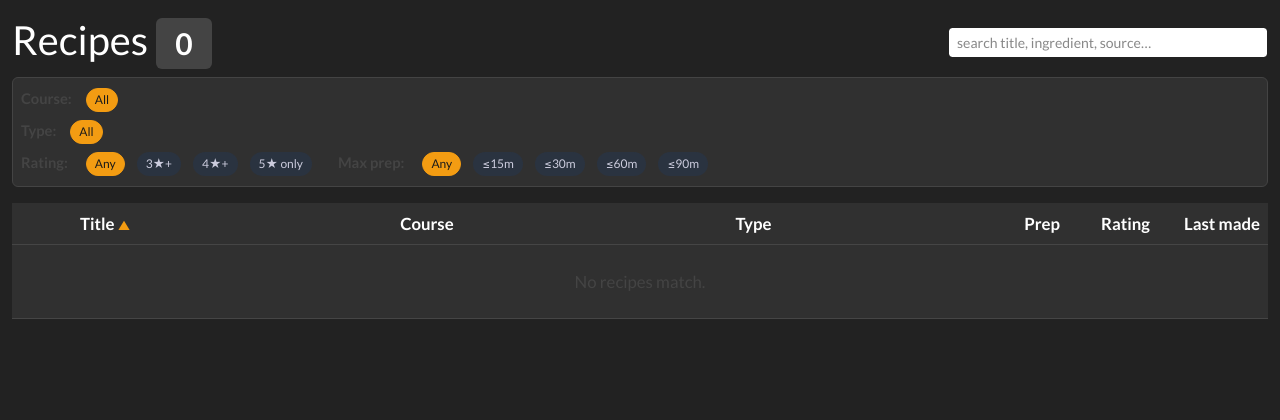
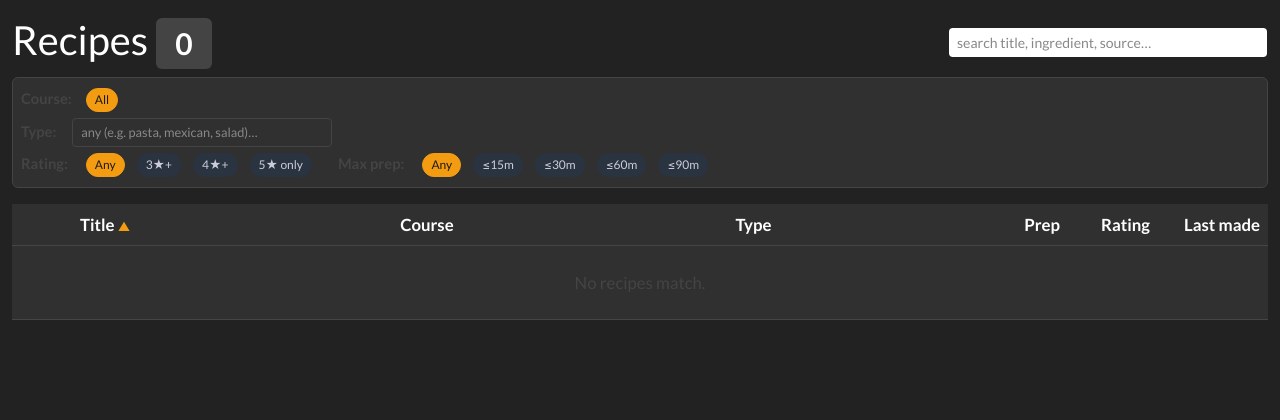
Before and after one commit to fagleyc/benson, a FastAPI app: page /recipes in a window 1280 px wide. Shown: the part 74-494 px from the top of the page. Run offline with FastAPI, Linux system fonts and the light colour scheme; data that the repository does not hold is empty; parts of the project's set-up code (start-up, migrations or seed data) failed here and were passed over; some libraries are stand-ins or nearby versions.

Commit message:
Recipes: type filter as text input + autocomplete datalist
Casey 2026-05-07: 'type choices look cluttered, make it a text input
that does a string filter on the type'.

Replaced the row of type pills with a single search input bound to a
<datalist> of values present in the data. Behavior:
  - Empty input → match everything
  - Type a substring (e.g. 'past') → matches 'pasta' rows + any tag
    containing 'past'
  - The datalist suggests the actual values in the dataset (pasta,
    sauce, salad, mexican, asian, italian, vegetarian, etc.) so the
    user gets autocomplete without locking them into a fixed set.

Also widened the filter logic from exact-match to substring-match
across dish_type AND the comma-joined tags string, so 'italian'
matches both dish_type='pasta' rows tagged italian and any other
italian-tagged row.

```diff
--- a/middleware/templates/recipes.html
+++ b/middleware/templates/recipes.html
@@ -47,10 +47,13 @@
       <span class="filter-pill" data-filter="course" data-value="{{ c|lower }}">{{ c }}</span>
     {% endfor %}
   </div>
-  <div class="d-flex flex-wrap gap-1 align-items-baseline mt-1">
+  <div class="d-flex flex-wrap gap-2 align-items-baseline mt-1">
     <strong class="text-secondary me-2">Type:</strong>
-    <span class="filter-pill active" data-filter="type" data-value="">All</span>
-    <span id="typeFilters"></span>
+    <input id="typeInput" list="typeOptions" type="search"
+           class="form-control form-control-sm bg-dark text-light border-secondary"
+           placeholder="any (e.g. pasta, mexican, salad)…"
+           style="max-width: 260px; font-size: .8rem;">
+    <datalist id="typeOptions"></datalist>
   </div>
   <div class="d-flex flex-wrap gap-2 align-items-baseline mt-1">
     <strong class="text-secondary me-2">Rating:</strong>
@@ -135,8 +138,8 @@
   const rows = Array.from(tbody.querySelectorAll('tr.recipe-row'));
   const state = { course: '', type: '', rating: 0, prep: '', q: '', sort: 'title', dir: 1 };
 
-  // Build the type-filter pills from distinct dish_types + tags in
-  // the data so we don't hardcode anything that isn't actually present.
+  // Type filter is a free-text search over dish_type + tags, with a
+  // datalist of values actually present in the data for autocomplete.
   const types = new Set();
   rows.forEach(r => {
     const t = r.dataset.type;
@@ -144,23 +147,26 @@
     const tags = r.dataset.tags;
     if (tags) tags.split(',').forEach(x => x.trim() && types.add(x.trim()));
   });
-  const typeContainer = document.getElementById('typeFilters');
+  const typeOptions = document.getElementById('typeOptions');
   Array.from(types).sort().forEach(t => {
-    const el = document.createElement('span');
-    el.className = 'filter-pill';
-    el.dataset.filter = 'type';
-    el.dataset.value = t;
-    el.textContent = t;
-    typeContainer.appendChild(el);
+    const o = document.createElement('option');
+    o.value = t;
+    typeOptions.appendChild(o);
+  });
+  const typeInput = document.getElementById('typeInput');
+  typeInput.addEventListener('input', () => {
+    state.type = typeInput.value.trim().toLowerCase();
+    apply();
   });
 
   function apply() {
     let visible = 0;
     rows.forEach(r => {
       const okCourse = !state.course || r.dataset.course === state.course;
+      // Substring match against dish_type + comma-joined tags.
       const okType = !state.type ||
-                     r.dataset.type === state.type ||
-                     r.dataset.tags.split(',').includes(state.type);
+                     r.dataset.type.indexOf(state.type) >= 0 ||
+                     r.dataset.tags.indexOf(state.type) >= 0;
       const okRating = !state.rating ||
                        (state.rating === 5 ? parseFloat(r.dataset.rating) >= 5 :
                         parseFloat(r.dataset.rating) >= state.rating);
```
